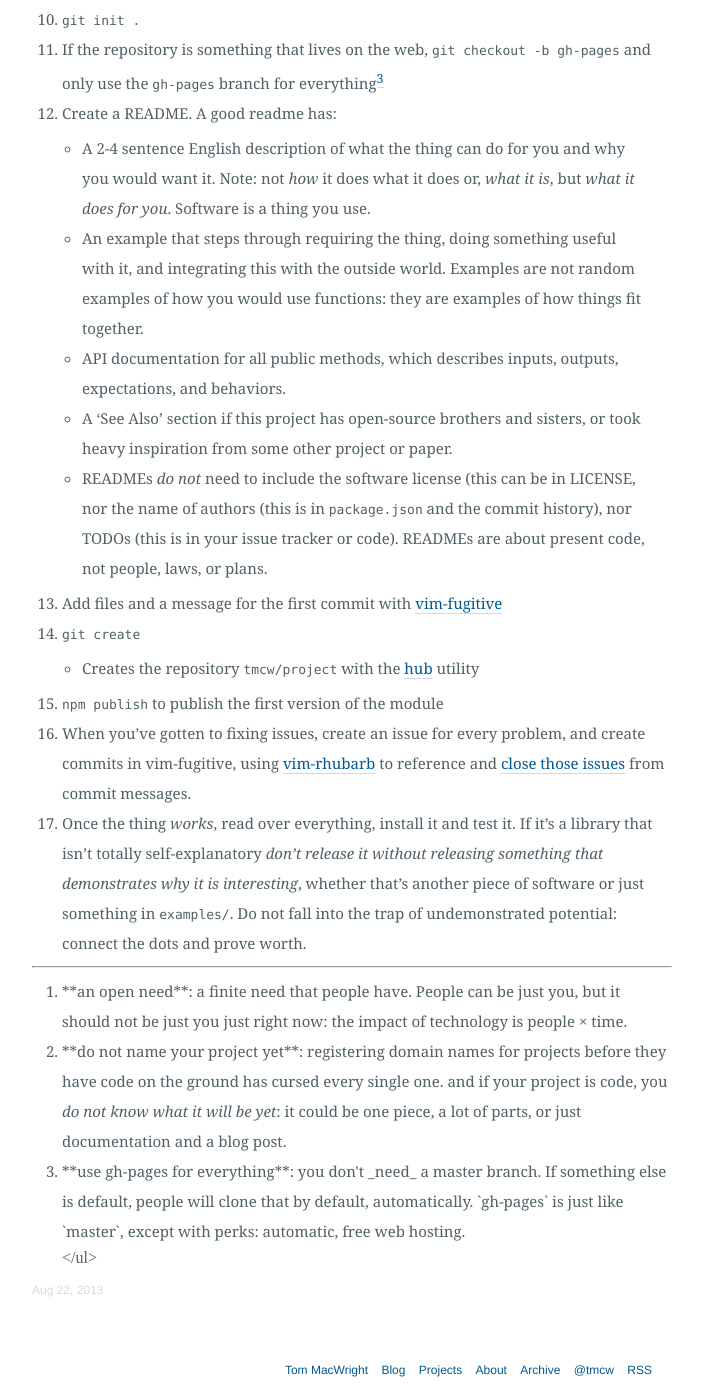
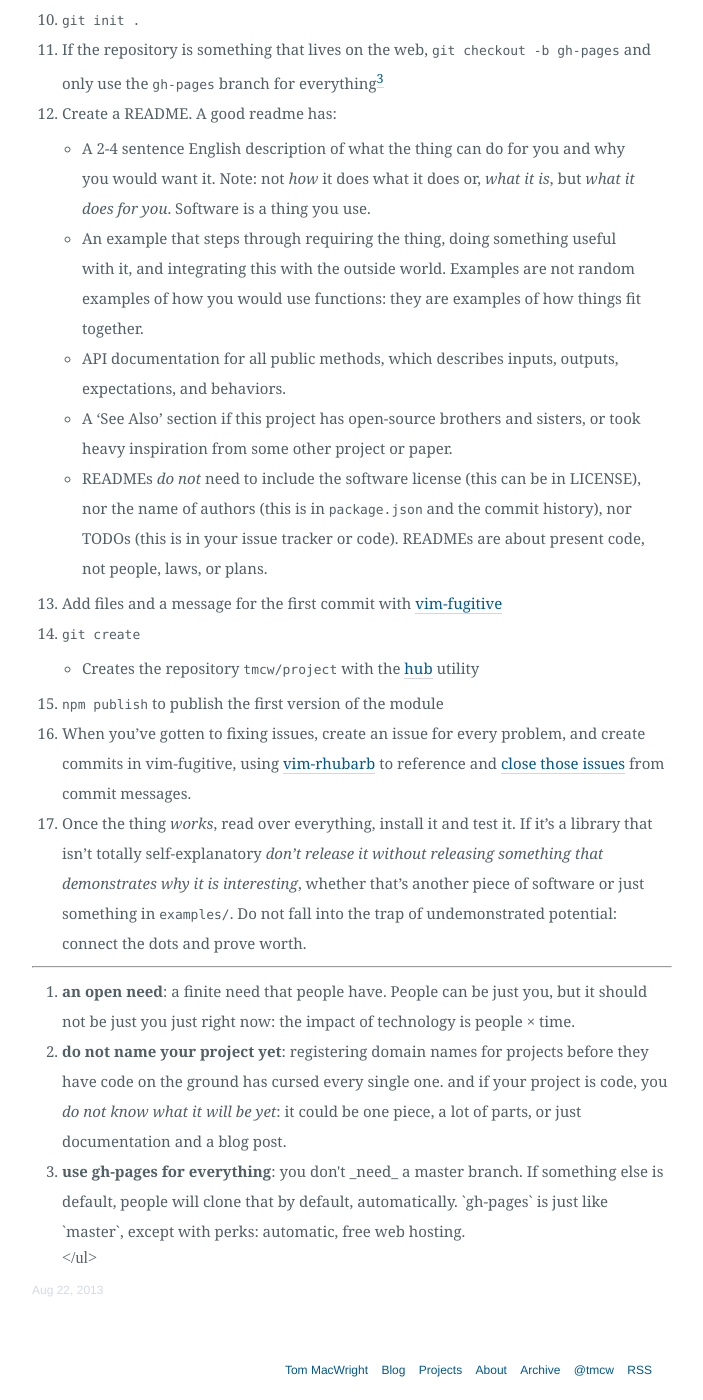
Before and after one commit to konklone/tmcw.github.com, a Jekyll site: the page built from _posts/2013-08-22-repetitive-process.md, in a window 1280 px wide and 1400 px high, scrolled down 1193 px. Shown: the whole window, without its empty margins (288-991 px from the left). Built offline with Jekyll 4.4.1, drawn with Linux system fonts in a browser that asks for light colours; Markdown is read by kramdown in place of the engine named in the settings; comment, search, counter and statistics services are not loaded.

Commit message:
Copyedits

```diff
--- a/_posts/2013-08-22-repetitive-process.md
+++ b/_posts/2013-08-22-repetitive-process.md
@@ -49,7 +50,7 @@ categories:
     - A 'See Also' section if this project has open-source brothers and sisters,
       or took heavy inspiration from some other project or paper.
     - READMEs _do not_ need to include the software license (this can be in
-      LICENSE, nor the name of authors (this is in `package.json` and the commit
+      LICENSE), nor the name of authors (this is in `package.json` and the commit
       history), nor TODOs (this is in your issue tracker or code). READMEs
       are about present code, not people, laws, or plans.
 13. Add files and a message for the first commit with [vim-fugitive](https://github.com/tpope/vim-fugitive)
@@ -69,14 +70,14 @@ categories:
 ---
 
 <ol>
-<li id='open'>**an open need**: a finite need that people have. People can be just
+<li id='open'><strong>an open need</strong>: a finite need that people have. People can be just
 you, but it should not be just you just right now: the impact of technology
 is people × time.</li>
-<li id='naming'>**do not name your project yet**: registering domain names
+<li id='naming'><strong>do not name your project yet</strong>: registering domain names
 for projects before they have code on the ground has cursed every single one.
 and if your project is code, you <em>do not know what it will be yet</em>:
 it could be one piece, a lot of parts, or just documentation and a blog post.</li>
-<li id='gh-pages'>**use gh-pages for everything**: you don't _need_ a master branch.
+<li id='gh-pages'><strong>use gh-pages for everything</strong>: you don't _need_ a master branch.
 If something else is default, people will clone that by default, automatically.
 `gh-pages` is just like `master`, except with perks: automatic, free web hosting.</li>
 </ul>
```
Also changed, not shown: other parts of _posts/2013-08-22-repetitive-process.md (+2 -1 lines).
